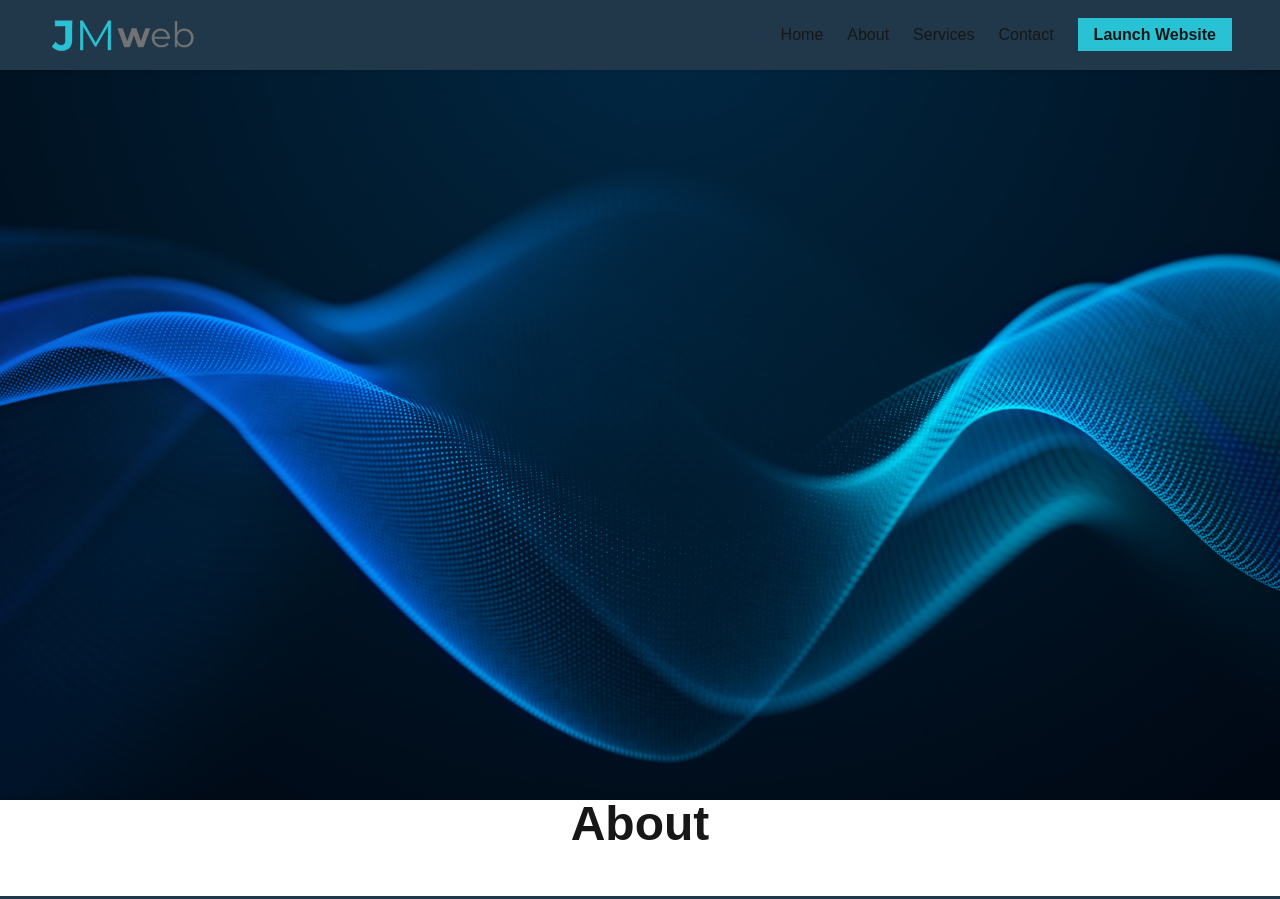
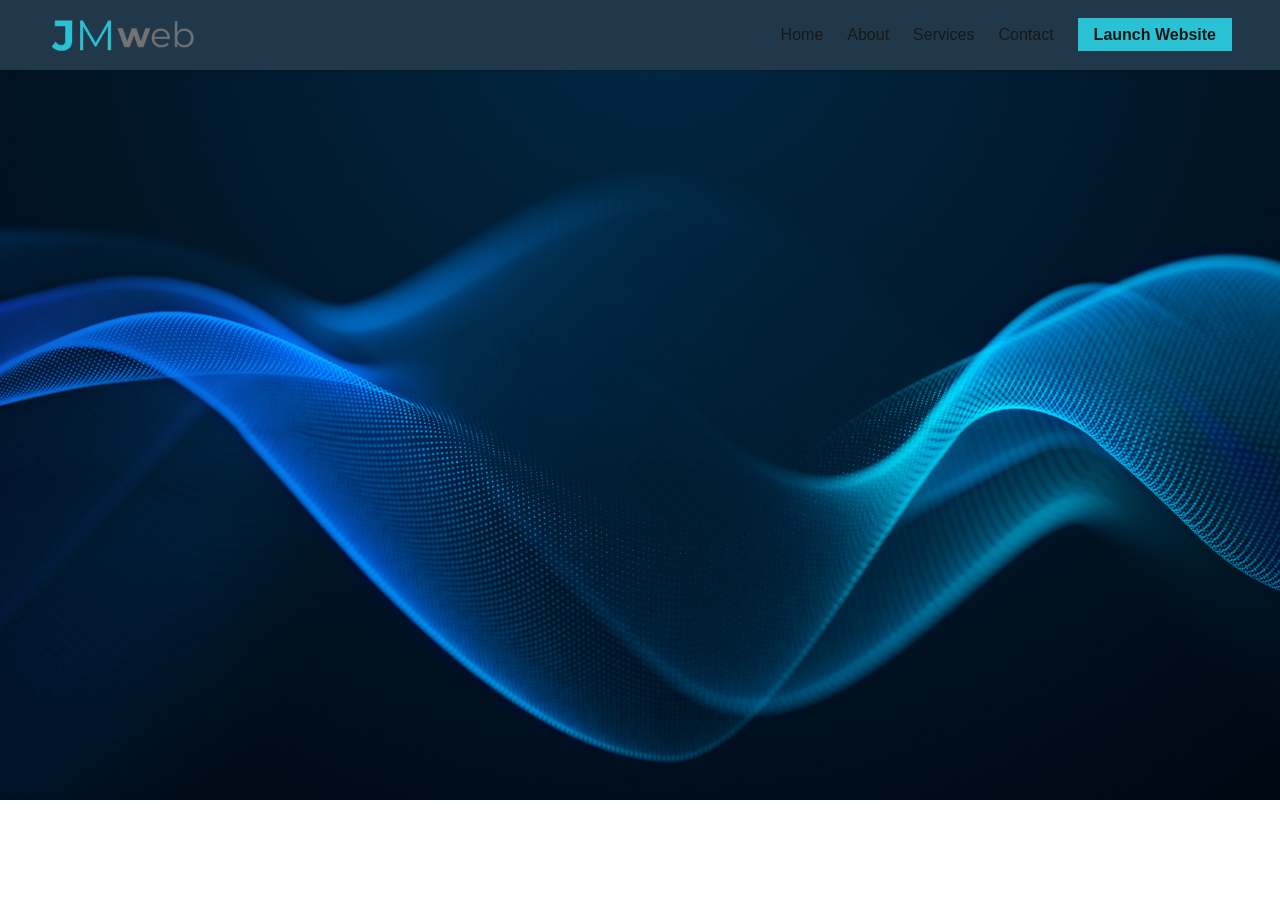
Before and after one commit to JackM510/Next.js-JMWEB, a Next.js app: page / in a window 1280 px wide. Shown: the top 899 px of the page. Built offline with nearby package versions, Linux system fonts and the light colour scheme.

Commit message:
added y axis padding to content-container

```diff
--- a/src/app/globals.css
+++ b/src/app/globals.css
@@ -6,7 +6,7 @@
       @apply w-full px-4 md:px-8 lg:px-12;
     }
     .content-container {
-      @apply w-full max-w-[1400px] mx-auto px-4 md:px-8;
+      @apply w-full max-w-[1400px] mx-auto px-4 py-16 md:px-8 md:py-24;
     }
   }
 
```
